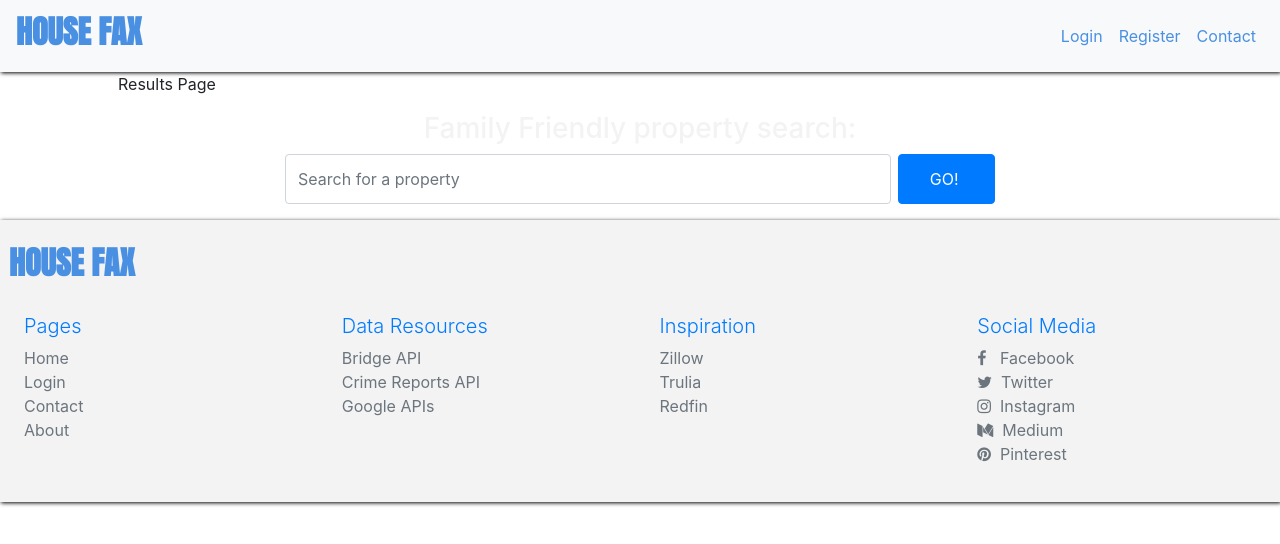
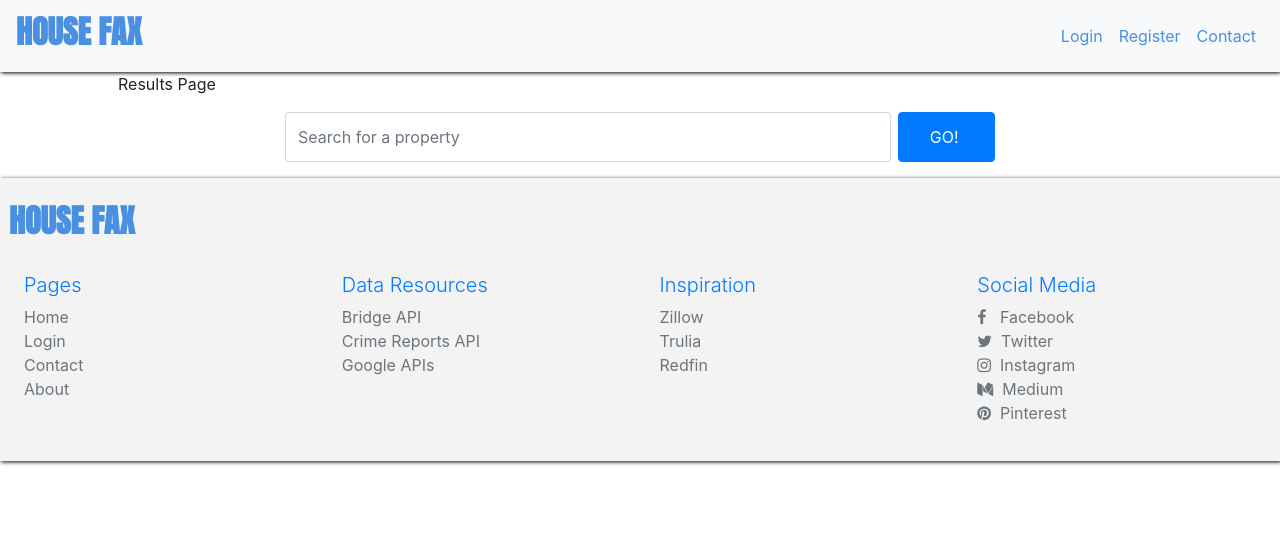
Before and after one commit to TraceLarson/HouseFax, a React (Create React App) app in the folder client/: page /Results in a window 1280 px wide. Shown: the top 544 px of the page. Built offline with nearby package versions, Linux system fonts and the light colour scheme.

Commit message:
added logic to remove slogan above search component based on url

```diff
--- a/client/src/App.css
+++ b/client/src/App.css
@@ -45,10 +45,6 @@
     margin-left: 7px;
     padding-left: 7px;
     width: 110px;
-}
-
-.search-component h3 {
-
 }
 
 
--- a/client/src/components/Search.js
+++ b/client/src/components/Search.js
@@ -28,9 +28,11 @@ class Search extends Component {
 	}
 
 	render() {
+		const welcome = (window.location.href === ('http://' + window.location.host + '/Results')) ? '' : <h3>Family Friendly property search:</h3>
+
 		return (
 			<Container className={'text-center search-component'}>
-				<h3>Family Friendly property search:</h3>
+				{welcome}
 				<Form onSubmit={this.handleSubmit} className={'search-form'}>
 					<FormGroup className={'d-flex'}>
 						<Input className={'search-input'}
```
